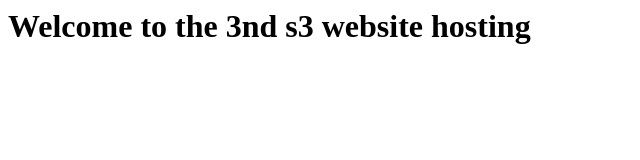
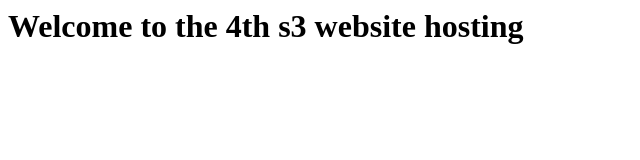
Before and after one commit to boscodalglish/md-group, a plain HTML site: page uploads/index.html in a window 1280 px wide. Shown: the whole page, without its empty margins (0-640 px from the left). Drawn offline with Linux system fonts and the light colour scheme.

Commit message:
master ci/cd

```diff
--- a/uploads/index.html
+++ b/uploads/index.html
@@ -2,7 +2,7 @@
     <head>
         <title> HELLO </title>
         <body>
-            <h1> Welcome to the 3nd s3 website hosting </h1>
+            <h1> Welcome to the 4th s3 website hosting </h1>
         </body>
     </head>
 </html>
```
Also changed, not shown: 6 other files.
